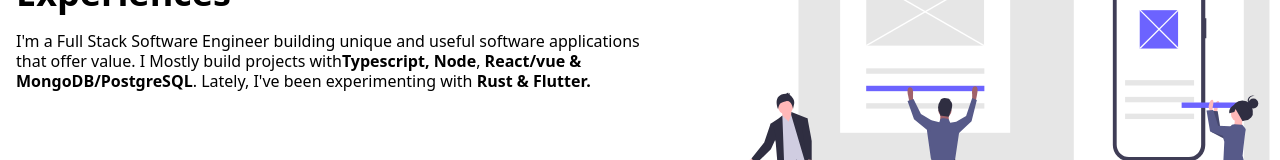
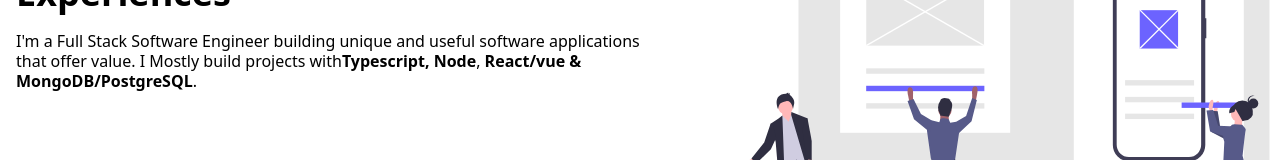
Before and after one commit to jbuyu/portforlio, a Next.js app: page / in a window 1280 px wide. Shown: the part 339-499 px from the top of the page. Built offline with nearby package versions, Linux system fonts and the light colour scheme.

Commit message:
adds resume

```diff
--- a/components/Banner.js
+++ b/components/Banner.js
@@ -19,8 +19,7 @@ const Banner = () => {
             software applications that offer value. I Mostly build projects
             with
             <strong>Typescript, Node</strong>, <strong>React/vue & </strong>
-            <strong> MongoDB/PostgreSQL</strong>. Lately, I've been
-            experimenting with <strong>Rust & Flutter.</strong>
+            <strong> MongoDB/PostgreSQL</strong>.
           </h4>
           <div className="md:absolute bottom-0 py-3 space-x-8 flex flex-grow items-center w-60 text-center ">
             <a
```
Also changed, not shown: 2 other files (tests, documents, lock files or other folders).
